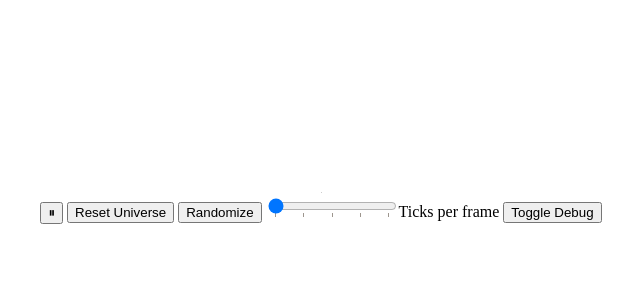
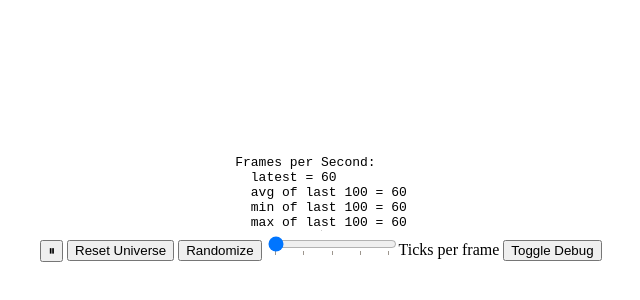
Before and after one commit to dylf/wasm-game-of-life, a website built with webpack: page www/index.html in a window 1280 px wide. Shown: the part 200-500 px from the top of the page, without its empty margins (327-967 px from the left). Built offline with nearby package versions, Linux system fonts and the light colour scheme; what wasm-game-of-life would draw is missing.

Commit message:
add fps counter

```diff
--- a/www/index.html
+++ b/www/index.html
@@ -15,9 +15,15 @@
         align-items: center;
         justify-content: center;
       }
+
+      #fps {
+        white-space: pre;
+        font-family: monospace;
+      }
     </style>
   </head>
   <body>
+    <div id="fps"></div>
     <canvas id="game-of-life-canvas"></canvas>
     <div class="controls">
       <button id="play-pause">⏸</button>
--- a/www/index.js
+++ b/www/index.js
@@ -1,4 +1,4 @@
-import { Universe, Cell } from "wasm-game-of-life";
+import { Universe } from "wasm-game-of-life";
 import { memory } from "wasm-game-of-life/wasm_game_of_life_bg";
 
 const CELL_SIZE = 10; // px
@@ -69,6 +69,47 @@ const drawCells = () => {
   ctx.stroke();
 };
 
+// Handle fps
+const fps = new (class {
+  constructor() {
+    this.fps = document.getElementById("fps");
+    this.frames = [];
+    this.lastFrameTimeStamp = performance.now();
+  }
+
+  render() {
+    const now = performance.now();
+    const delta = now - this.lastFrameTimeStamp;
+    this.lastFrameTimeStamp = now;
+    const fps = (1 / delta) * 1000;
+
+    this.frames.push(fps);
+    if (this.frames.length > 100) {
+      this.frames.shift();
+    }
+
+    let min = Infinity;
+    let max = -Infinity;
+    let sum = 0;
+
+    for (let i = 0; i < this.frames.length; i++) {
+      sum += this.frames[i];
+      min = Math.min(this.frames[i], min);
+      max = Math.max(this.frames[i], max);
+    }
+
+    let mean = sum / this.frames.length;
+
+    this.fps.textContent = `
+Frames per Second:
+  latest = ${Math.round(fps)}
+  avg of last 100 = ${Math.round(mean)}
+  min of last 100 = ${Math.round(min)}
+  max of last 100 = ${Math.round(max)}
+`.trim();
+  }
+})();
+
 let animationId = null;
 
 const ticksPerFrame = document.getElementById("ticks-per-frame");
@@ -78,6 +119,10 @@ const renderLoop = () => {
   for (let i = 0; i < ticksPerFrame.value; i++) {
     universe.tick();
   }
+
+  fps.render();
+
+  universe.tick();
   drawGrid();
   drawCells();
 
```
